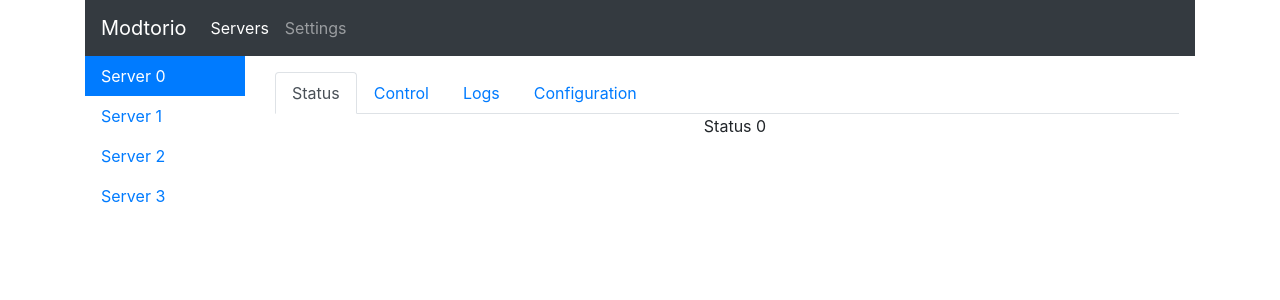
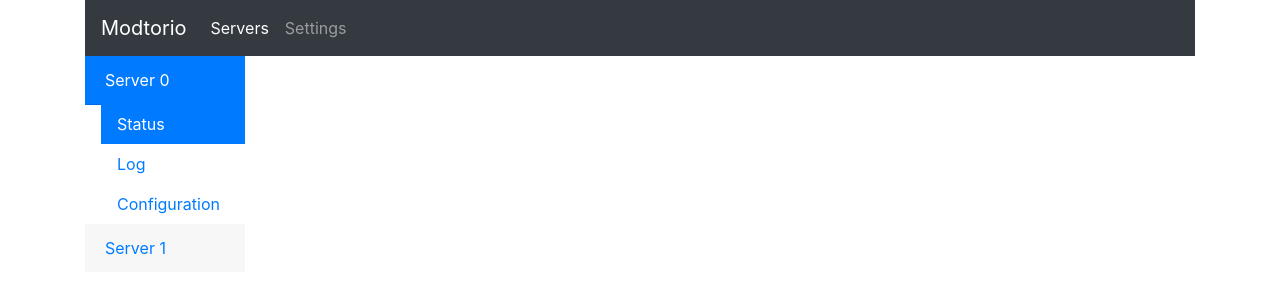
Before and after one commit to Spanfile/Modtorio, a React (Create React App) app in the folder app/: page /servers/0/status in a window 1280 px wide. Shown: the top 300 px of the page. Built offline with nearby package versions, Linux system fonts and the light colour scheme.

Commit message:
Server view navigation

```diff
--- a/app/src/components/App.tsx
+++ b/app/src/components/App.tsx
@@ -8,7 +8,7 @@ import AppView from './AppView';
 export default class App extends React.Component {
   public render(): JSX.Element {
     return (
-      <div className="App" >
+      <div className="App text-left" >
         <Container>
           <ModNav />
           <AppView />
--- a/app/src/components/AppView.tsx
+++ b/app/src/components/AppView.tsx
@@ -1,6 +1,6 @@
 import React from 'react';
 import { Switch, Route, Redirect } from 'react-router-dom';
-import ServerView from './servers/ServerView';
+import ServerView from './server/ServerView';
 
 export default class AppView extends React.Component {
     public render(): JSX.Element {
--- /dev/null
+++ b/app/src/components/server/Server.tsx
@@ -0,0 +1,21 @@
+import React from 'react';
+import { RouteComponentProps, Switch, Redirect, Route } from 'react-router';
+
+interface IServerProps {
+    serverId: string,
+}
+
+export default class Server extends React.Component<RouteComponentProps<IServerProps>> {
+    public render(): JSX.Element {
+        let props = this.props.match.params;
+        let url = "/servers/" + props.serverId;
+        return (
+            <Switch>
+                <Route path={url + "/status"} />
+                <Route path={url + "/log"} />
+                <Route path={url + "/configuration"} />
+                <Redirect from={url} to={url + "/status"} />
+            </Switch>
+        );
+    }
+}
--- /dev/null
+++ b/app/src/components/server/ServerView.tsx
@@ -0,0 +1,61 @@
+import React from 'react';
+import { Switch, Route, Redirect, NavLink } from 'react-router-dom';
+import { Row, Col, Nav, Accordion, Card } from 'react-bootstrap';
+import Server from './Server';
+
+const baseUrl = "/servers/";
+
+function ModNavItem(props: { serverId: string }) {
+    let url = baseUrl + props.serverId;
+
+    return (
+        <Card className="rounded-0 border-0">
+            <Accordion.Toggle eventKey={props.serverId} as={ModNavHeader} to={url}>
+                Server {props.serverId}
+            </Accordion.Toggle>
+            <Accordion.Collapse eventKey={props.serverId}>
+                <Card.Body className="p-0 pl-3">
+                    <Nav className="flex-column">
+                        <ModNavLink to={url + "/status"}>Status</ModNavLink>
+                        <ModNavLink to={url + "/log"}>Log</ModNavLink>
+                        <ModNavLink to={url + "/configuration"}>Configuration</ModNavLink>
+                    </Nav>
+                </Card.Body>
+            </Accordion.Collapse>
+        </Card>
+    );
+}
+
+function ModNavHeader(props: { to: string, children: React.ReactNode }) {
+    return (
+        <Card.Header as={ModNavLink} {...props} />
+    );
+}
+
+function ModNavLink(props: { to: string, children: React.ReactNode }) {
+    return (
+        <Nav.Link as={NavLink} activeClassName="bg-primary text-white" className="text-left" {...props} />
+    );
+}
+
+export default class ServerView extends React.Component {
+    public render(): JSX.Element {
+        return (
+            <Row>
+                <Col sm={2}>
+                    <Accordion className="flex-column" as={Nav} defaultActiveKey="0">
+                        <ModNavItem serverId="0" />
+                        <ModNavItem serverId="1" />
+                    </Accordion>
+                </Col>
+
+                <Col className="pl-0">
+                    <Switch>
+                        <Route path={baseUrl + ":serverId"} component={Server} />
+                        <Redirect from={baseUrl} to={baseUrl + "0"} />
+                    </Switch>
+                </Col>
+            </Row >
+        );
+    }
+}
--- a/app/src/components/servers/Server.tsx
+++ /dev/null
@@ -1,29 +0,0 @@
-import React from 'react';
-import { Tabs, Tab } from 'react-bootstrap';
-import { RouteComponentProps } from 'react-router';
-
-interface IServerProps {
-    serverId: string,
-}
-
-export default class Server extends React.Component<RouteComponentProps<IServerProps>> {
-    public render(): JSX.Element {
-        let props = this.props.match.params;
-        return (
-            <Tabs id="server-tab" transition={false} className="mt-3 mr-3">
-                <Tab eventKey="status" title="Status">
-                    Status {props.serverId}
-                </Tab>
-                <Tab eventKey="control" title="Control">
-                    Control {props.serverId}
-                </Tab>
-                <Tab eventKey="logs" title="Logs">
-                    Logs {props.serverId}
-                </Tab>
-                <Tab eventKey="config" title="Configuration">
-                    Configuration {props.serverId}
-                </Tab>
-            </Tabs>
-        );
-    }
-}
--- a/app/src/components/servers/ServerView.tsx
+++ /dev/null
@@ -1,35 +0,0 @@
-import React from 'react';
-import { Switch, Route, Redirect, NavLink } from 'react-router-dom';
-import { Row, Col, Nav } from 'react-bootstrap';
-import Server from './Server';
-
-function ModNavLink(props: { to: string, children: React.ReactNode }) {
-    return (
-        <Nav.Link as={NavLink} activeClassName="bg-primary text-white" className="text-left" {...props} />
-    );
-}
-
-export default class ServerView extends React.Component {
-    public render(): JSX.Element {
-        return (
-            <Row>
-                <Col sm={2}>
-                    <Nav className="flex-column">
-                        <ModNavLink to={"/servers/0"}>Server 0</ModNavLink>
-                        <ModNavLink to={"/servers/1"}>Server 1</ModNavLink>
-                        <ModNavLink to={"/servers/2"}>Server 2</ModNavLink>
-                        <ModNavLink to={"/servers/3"}>Server 3</ModNavLink>
-                    </Nav>
-                </Col>
-
-                <Col>
-                    <Switch>
-                        <Route exact path="/servers" />
-                        <Route path={"/servers/:serverId"} component={Server} />
-                        <Redirect from="/servers" to="servers" />
-                    </Switch>
-                </Col>
-            </Row >
-        );
-    }
-}
```
